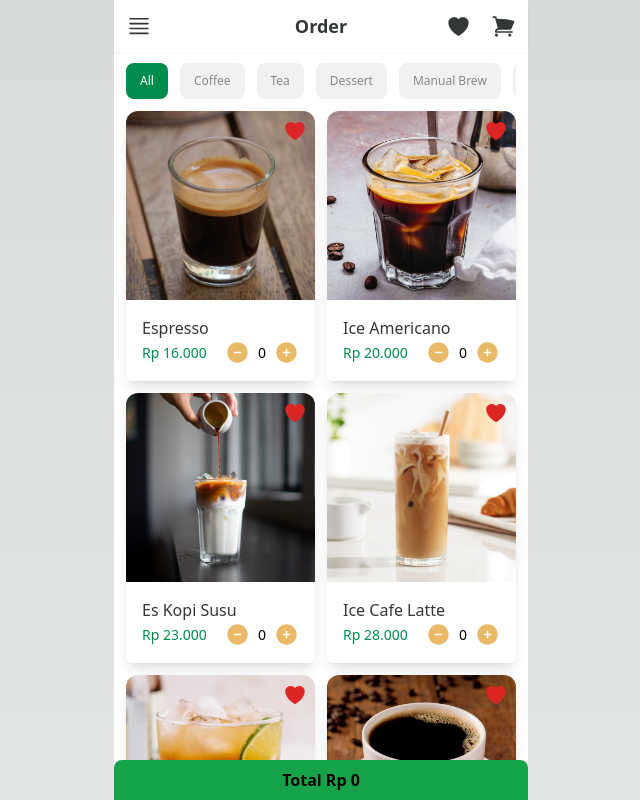
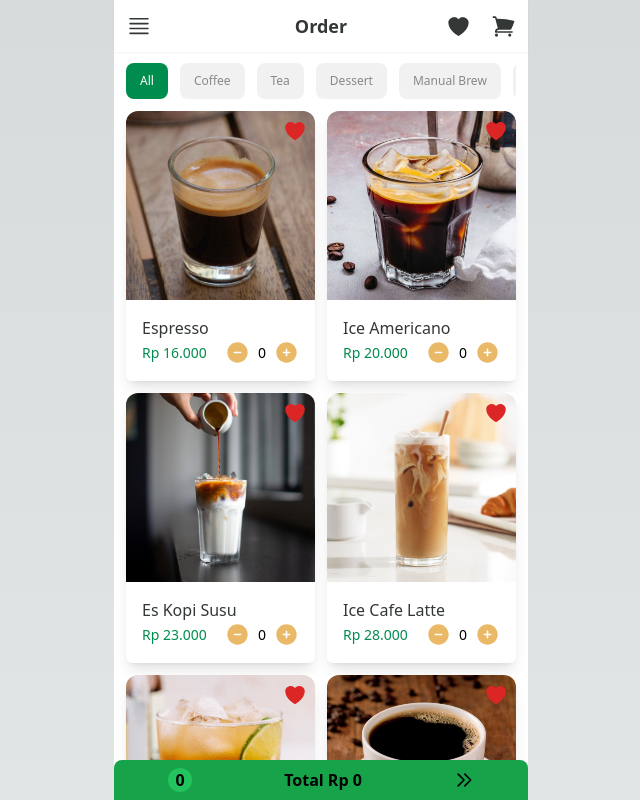
Before and after one commit to hassankary/coffee-ordering-app, a Next.js app: page /pages/order in a window 1280 px wide. Shown: the top 800 px of the page, without its empty margins (319-959 px from the left). Built offline with nearby package versions, Linux system fonts and the light colour scheme; data requests are answered from the project's data file.

Commit message:
Add totalPrice.length

```diff
--- a/src/app/pages/order/page.js
+++ b/src/app/pages/order/page.js
@@ -14,6 +14,7 @@ import { useRouter } from "next/navigation";
 import Header from "../../components/header";
 import { TabMenu } from "@/app/components/tabmenu";
 import { MenuCards } from "@/app/components/menucards";
+import { HiOutlineChevronDoubleRight } from "react-icons/hi";
 
 const page = "Order";
 
@@ -29,7 +30,7 @@ const menusType = [
 
 export default function Order() {
   const [itemsOrder, setItemsOrder] = useState([]);
-  const [totalPrice, setTotalPrice] = useState(0);
+  const [totalPrice, setTotalPrice] = useState({amount: 0, length: 0});
   const [menuCards, setMenuCards] = useState(0);
   const [isLoading, setIsLoading] = useState(true);
 
@@ -54,7 +55,7 @@ export default function Order() {
     e.preventDefault();
     const filteredItems = itemsOrder.map((data, idx) => {
       if (data.id == e.target.id) {
-        setTotalPrice(totalPrice + data.price);
+        setTotalPrice({amount: totalPrice.amount + data.price, length: totalPrice.length + 1});
         return { ...data, amount: data.amount + 1 };
       }
       return data;
@@ -67,7 +68,7 @@ export default function Order() {
     e.preventDefault();
     const filteredItems = itemsOrder.map((data, idx) => {
       if (data.id == e.target.id && data.amount > 0) {
-        setTotalPrice(totalPrice - data.price);
+        setTotalPrice({amount: totalPrice.amount - data.price, length: totalPrice.length - 1});
         return { ...data, amount: data.amount - 1 };
       }
       return data;
@@ -92,12 +93,18 @@ export default function Order() {
               onClick={(e) => tabMenu(e)}
             />
             {/* ====== FOOTER (Total Price) ===== */}
-            <button className="z-50 flex justify-center fixed left-0 right-0 bottom-0 font-semibold">
-              <span className="w-[414px] p-2 rounded-t-lg bg-green-600 text-center">
-                Total Rp{" "}
-                {totalPrice.toString().replace(/\B(?=(\d{3})+(?!\d))/g, ".")}
-              </span>
-            </button>
+            <div className="z-50 flex justify-center fixed left-0 right-0 bottom-0 font-semibold">
+              <button className="w-[414px] flex justify-around items-center p-2 rounded-t-lg bg-green-600 text-center">
+                <span className=" bg-green-500 rounded-full w-6 h-6 duration-400 animate-pulse">{totalPrice.length}</span>
+                <span className="animate-pulse">
+                  Total Rp{" "}
+                  {totalPrice.amount.toString().replace(/\B(?=(\d{3})+(?!\d))/g, ".")}
+                </span>
+                <span className="flex justify-center items-center">
+                  <HiOutlineChevronDoubleRight className="flex w-5 h-5 duration-400 animate-pulse" />
+                </span>
+              </button>
+            </div>
             {/* <div className="grid gap-2 p-3 fixed w-full max-w-[414px] justify-self-center justify-center left-0 right-0 bottom-0">
             <button className="z-50 flex justify-center left-0 right-0 bottom-0 font-semibold">
               <span className="w-[414px] p-2 rounded-t-lg bg-green-600 text-center">
```
